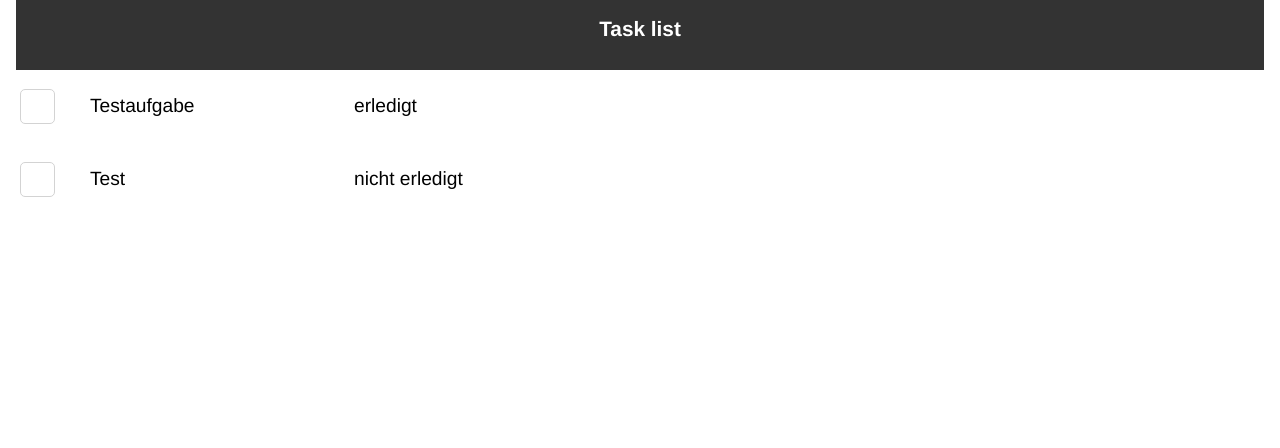
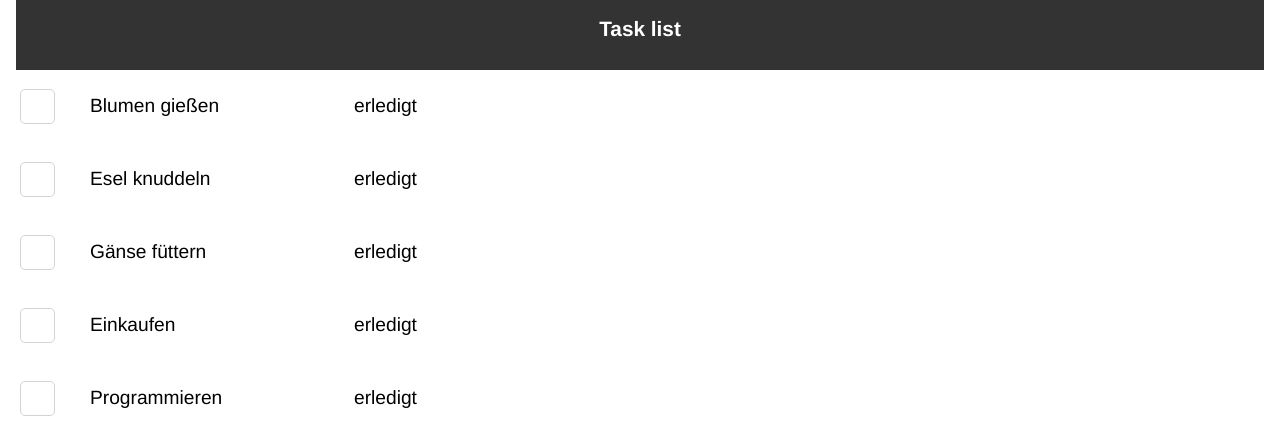
Before and after one commit to Jacques1988/mytasks_d, an Angular app: page / in a window 1280 px wide. Shown: the part 468-916 px from the top of the page. Before the commit the page ends 800 px from the top, so only its background shows below. Built offline with nearby package versions, Linux system fonts and the light colour scheme.

Commit message:
update task interface

```diff
--- /dev/null
+++ b/src/app/models/task.ts
@@ -0,0 +1,6 @@
+export interface Task {
+    id: number;
+    task: string;
+    status:string;
+    checked: boolean;
+}
--- a/src/app/services/tasks.service.ts
+++ b/src/app/services/tasks.service.ts
@@ -1,12 +1,12 @@
 import { Injectable } from '@angular/core';
 import { tasks } from '../mock-data';
+import { Task } from '../models/task';
 
 @Injectable({
   providedIn: 'root'
 })
 export class TasksService {
   tasks = tasks
-  constructor() { }
 
 
   getAllTasks(){
--- a/src/app/task-list/task-list.component.html
+++ b/src/app/task-list/task-list.component.html
@@ -1,9 +1,11 @@
 <section class="container">
-    <div class="container-header">
-        <h3 class="teaser">Task list</h3>
-    </div>
-    <ul class="list-group">
-        <app-task></app-task>
-    </ul>
-
+  <div class="container-header">
+    <h3 class="teaser">Task list</h3>
+  </div>
+  <ul class="list-group">
+    @if(tasks){
+        @for(task of tasks; track task.id){
+    <app-task [task]="task"></app-task>
+    }}
+  </ul>
 </section>
--- a/src/app/task-list/task-list.component.ts
+++ b/src/app/task-list/task-list.component.ts
@@ -1,6 +1,7 @@
 import { Component, inject } from '@angular/core';
 import { TasksService } from '../services/tasks.service';
 import { TaskComponent } from "./task/task.component";
+import { Task } from '../models/task';
 
 @Component({
   selector: 'app-task-list',
--- a/src/app/task-list/task/task.component.html
+++ b/src/app/task-list/task/task.component.html
@@ -1,10 +1,5 @@
 <li class="list-group-item">
     <input type="checkbox" >
-    <span class="task-text">Testaufgabe</span>
+    <span class="task-text">{{task().task}}</span>
     <span class="task-text status">erledigt</span>
 </li>
-<li class="list-group-item">
-    <input type="checkbox" >
-    <span class="task-text">Test</span>
-    <span class="task-text status"> nicht erledigt</span>
-</li>
--- a/src/app/task-list/task/task.component.ts
+++ b/src/app/task-list/task/task.component.ts
@@ -1,4 +1,6 @@
-import { Component } from '@angular/core';
+import { Component,input } from '@angular/core';
+import { Task } from '../../models/task';
+
 
 @Component({
   selector: 'app-task',
@@ -7,5 +9,9 @@
   styleUrl: './task.component.css'
 })
 export class TaskComponent {
+  task = input.required<Task>()
 
+  ngOnInit(){
+    console.log(this.task())
+  }
 }
```
